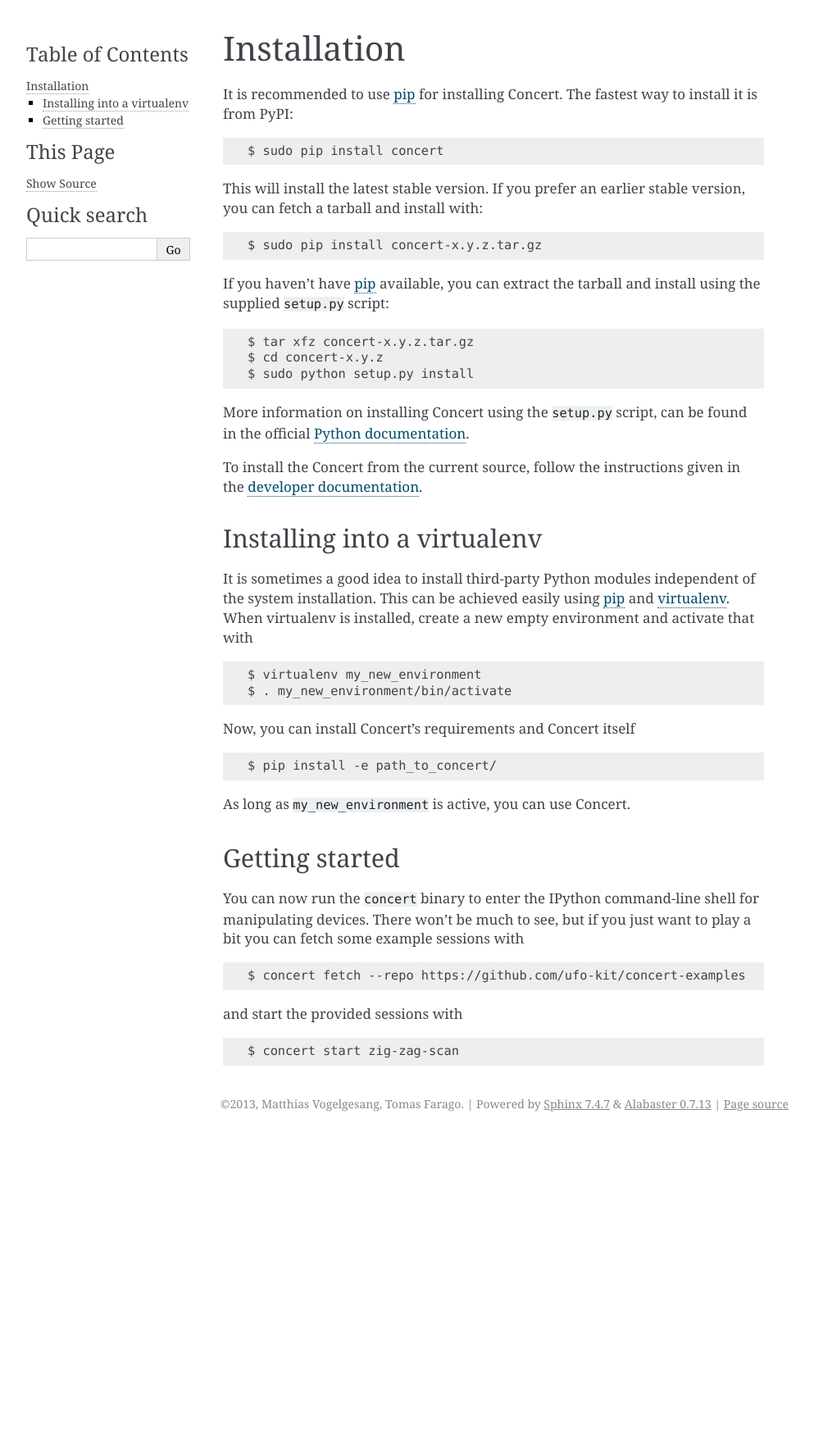
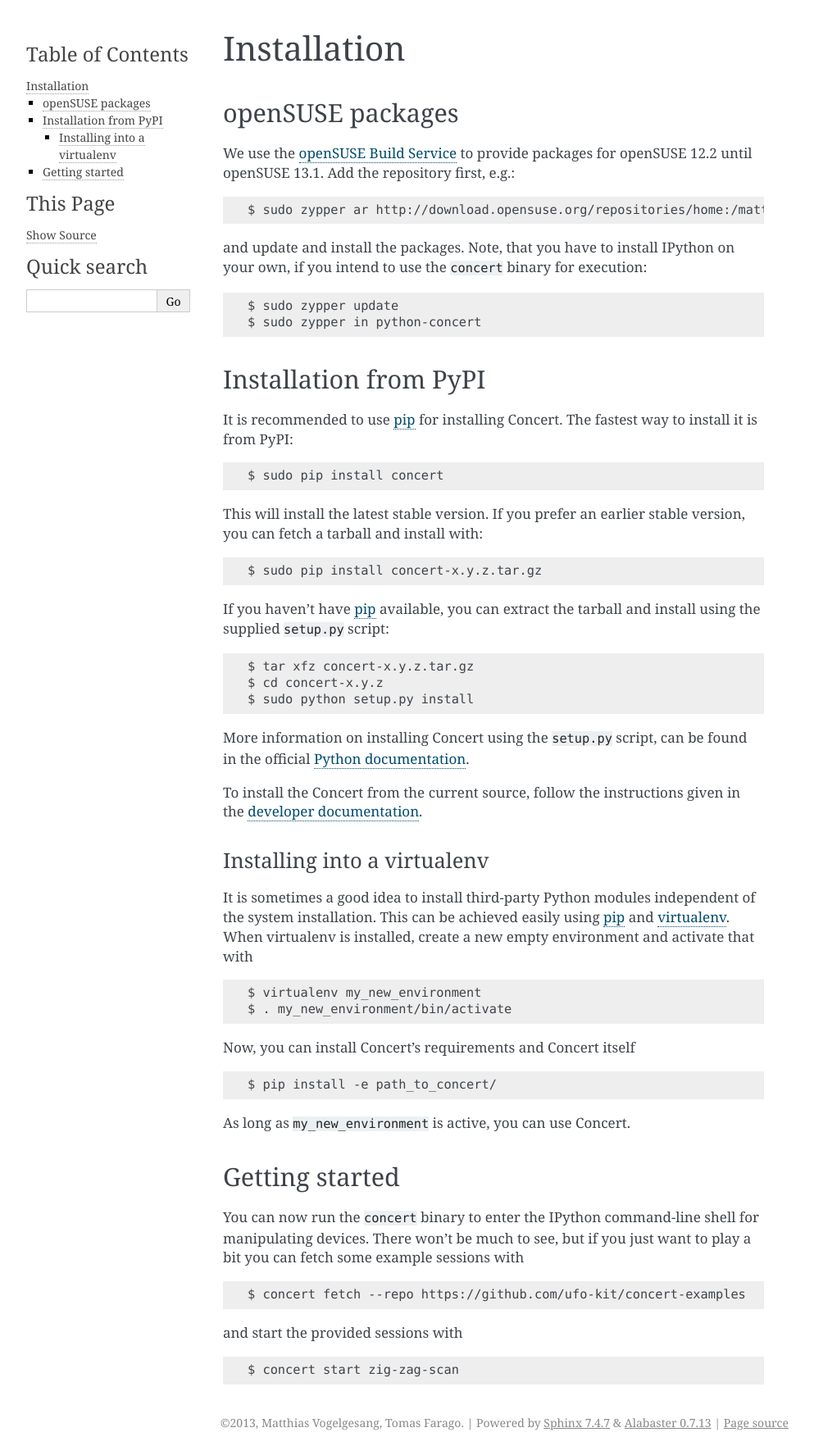
Before and after one commit to ufo-kit/concert, a Sphinx documentation site: the page built from docs/usage/install.rst, in a window 1280 px wide. Shown: the whole page at 82% size, without its empty margins (148-1141 px from the left). Built offline with Sphinx 7.4.7, drawn with Linux system fonts in a browser that asks for light colours; before the commit the page ends 1386 px from its top, so only the background shows below that.

Commit message:
Mention the openSUSE repos in the docs

```diff
--- a/docs/usage/install.rst
+++ b/docs/usage/install.rst
@@ -1,6 +1,26 @@
 ============
 Installation
 ============
+
+openSUSE packages
+=================
+
+We use the `openSUSE Build Service`__ to provide packages for openSUSE 12.2
+until openSUSE 13.1. Add the repository first, e.g.::
+
+    $ sudo zypper ar http://download.opensuse.org/repositories/home:/matthias-vogelgesang/openSUSE_12.2/ concert-repo
+
+and update and install the packages. Note, that you have to install IPython on
+your own, if you intend to use the ``concert`` binary for execution::
+
+    $ sudo zypper update
+    $ sudo zypper in python-concert
+
+__ https://build.opensuse.org/project/show/home:matthias-vogelgesang
+
+
+Installation from PyPI
+======================
 
 It is recommended to use pip_ for installing Concert. The fastest way to install
 it is from PyPI::
@@ -29,7 +49,7 @@
 
 
 Installing into a virtualenv
-============================
+----------------------------
 
 It is sometimes a good idea to install third-party Python modules independent of
 the system installation. This can be achieved easily using pip_ and virtualenv_.
```
